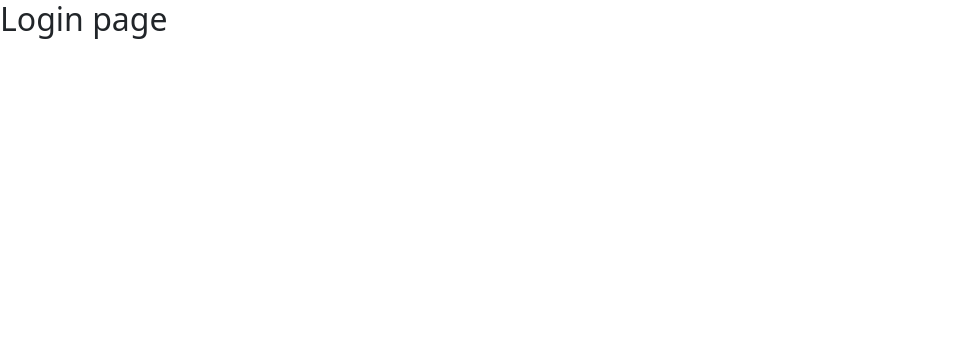
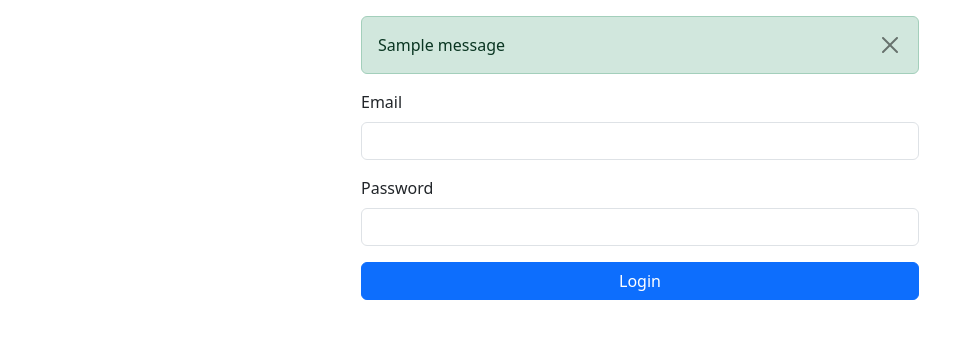
Before and after one commit to Robaplus75/Flask-Blog-Web-App, a Flask app: page /login in a window 1280 px wide. Shown: the top 339 px of the page, without its empty margins (0-979 px from the left). Run offline with Flask 3, Linux system fonts and the light colour scheme; tables that the repository leaves empty hold one stand-in row (values such as "Sample post"); one stand-in notice (Sample message) is shown.

Commit message:
user authentication and regestration setup set

```diff
--- a/app/__init__.py
+++ b/app/__init__.py
@@ -19,7 +19,11 @@ def create_app():
         print("DATABASE CREATED")
 
     from app.views.user import bp as user_bp
+    from app.views.user import login_manager
     app.register_blueprint(user_bp)
+    login_manager.login_view = 'users.login'
+    login_manager.login_message_category = 'error'
+    login_manager.init_app(app)
 
     return app
 
--- a/app/models/users.py
+++ b/app/models/users.py
@@ -1,8 +1,9 @@
 from ..extensions import db
 from .blog import Posts, Tags
 from sqlalchemy.orm import relationship
+from flask_login import UserMixin
 
-class Users(db.Model):
+class Users(db.Model, UserMixin):
     id = db.Column(db.Integer, primary_key=True)
     username = db.Column(db.String(255), nullable=False, unique=True)
     email = db.Column(db.String(255), nullable=False, unique=True)
--- a/app/templates/layout.html
+++ b/app/templates/layout.html
@@ -9,6 +9,29 @@
     <title>{% block title %}Devblog{% endblock %}</title>
 </head>
 <body>
+    {% with messages = get_flashed_messages(with_categories=True) %}
+        {% if messages %}
+        <div class="my-3">
+        <div class="container">
+        <div class="col-md-6 offset-md-3">
+            {% for category, message in messages %}
+                {% if category == "error" %}
+                    <div class="alert alert-danger alert-dismissable fade show d-flex justify-content-between align-items-center" role="alert">
+                        {{ message }}
+                        <button type="buttion" class="btn-close" data-bs-dismiss="alert"></button>
+                    </div>
+                {% else %}
+                    <div class="alert alert-success alert-dismissable fade show d-flex justify-content-between align-items-center" role="alert">
+                        {{ message }}
+                        <button type="buttion" class="btn-close" data-bs-dismiss="alert"></button>
+                    </div>
+                {% endif %}
+            {% endfor %}
+        </div>
+        </div>
+        </div>
+        {% endif %}
+    {% endwith %}
     {% block content %}
     {% endblock %}
 
--- a/app/templates/users/login.html
+++ b/app/templates/users/login.html
@@ -1,5 +1,21 @@
 {% extends 'layout.html' %}
 {% block title %}Login{% endblock %}
 {% block content %}
-    <h2>Login page</h2>
+    <div class="container">
+        <div class="col-md-6 offset-md-3">
+            <form action="" method="POST">
+                <div class="mb-3">
+                    <label for="email" class="form-label">Email</label>
+                    <input type="email" name="email" id="email" class="form-control" />
+                </div>
+                <div class="mb-3">
+                    <label for="password" class="form-label">Password</label>
+                    <input type="password" name="password" id="password" class="form-control" />
+                </div>
+                <div class="d-grid">
+                    <button class="btn btn-primary" type="submit">Login</button>
+                </div>
+            </form>
+        </div>
+    </div>
 {% endblock %}
--- a/app/views/user.py
+++ b/app/views/user.py
@@ -1,16 +1,69 @@
-from flask import Blueprint, render_template, url_for, request, redirect
+from flask import Blueprint, render_template, url_for, request, redirect, flash
 from ..extensions import db
+from ..models import Users
+from flask_login import LoginManager, logout_user, login_user, current_user, login_required
+from werkzeug.security import generate_password_hash, check_password_hash
 
 bp = Blueprint('users', __name__)
+login_manager = LoginManager()
+
+@login_manager.user_loader
+def user_loader(user_id):
+    user = Users.query.get(int(user_id))
+    return user
 
 @bp.route('/register', methods=["GET", "POST"])
 def register():
+    if request.method == "POST":
+        username = request.form.get("username")
+        email = request.form.get("email")
+        password = request.form.get("password")
+
+        if not username:
+            flash("Username is Missing.", category="error")
+        elif not email:
+            flash("Email is Missing.", category="error")
+        elif not password:
+            flash("Password is Missing.", category="error")
+        else:
+            check_email = Users.query.filter(Users.email==email).first()
+            if check_email:
+                flash("A User has already has registered using this email", category='error')
+            else:
+                user = Users(username=username, email=email, password=generate_password_hash(password))
+                db.session.add(user)
+                db.session.commit()
+                flash("User registered Successfully.", category="success")
+                print(f"username: {username}, email: {email}, passowrd: {password}")
+                return redirect(url_for("users.login"))
+
+
     return render_template('users/register.html')
 
 @bp.route('/login', methods=["GET", "POST"])
 def login():
+    if request.method == "POST":
+        email = request.form.get('email')
+        password = request.form.get('password')
+
+        if not email:
+            flash("Email is required", category='error')
+        elif not password:
+            flash("Password is required", category='error')
+        else:
+            user = Users.query.filter(Users.email==email).first()
+            if not user:
+                flash("User with that email does not Exisit", category='error')
+            elif not check_password_hash(user.password, password):
+                flash("Password is incorrect", category='error')
+            else:
+                flash("Login is Successful", category='success')
+                login_user(user)
     return render_template('users/login.html')
 
 @bp.route('/logout')
+@login_required
 def logout():
+    logout_user()
+    flash("Logout Successful", category='success')
     return redirect(url_for('users.login'))
```
